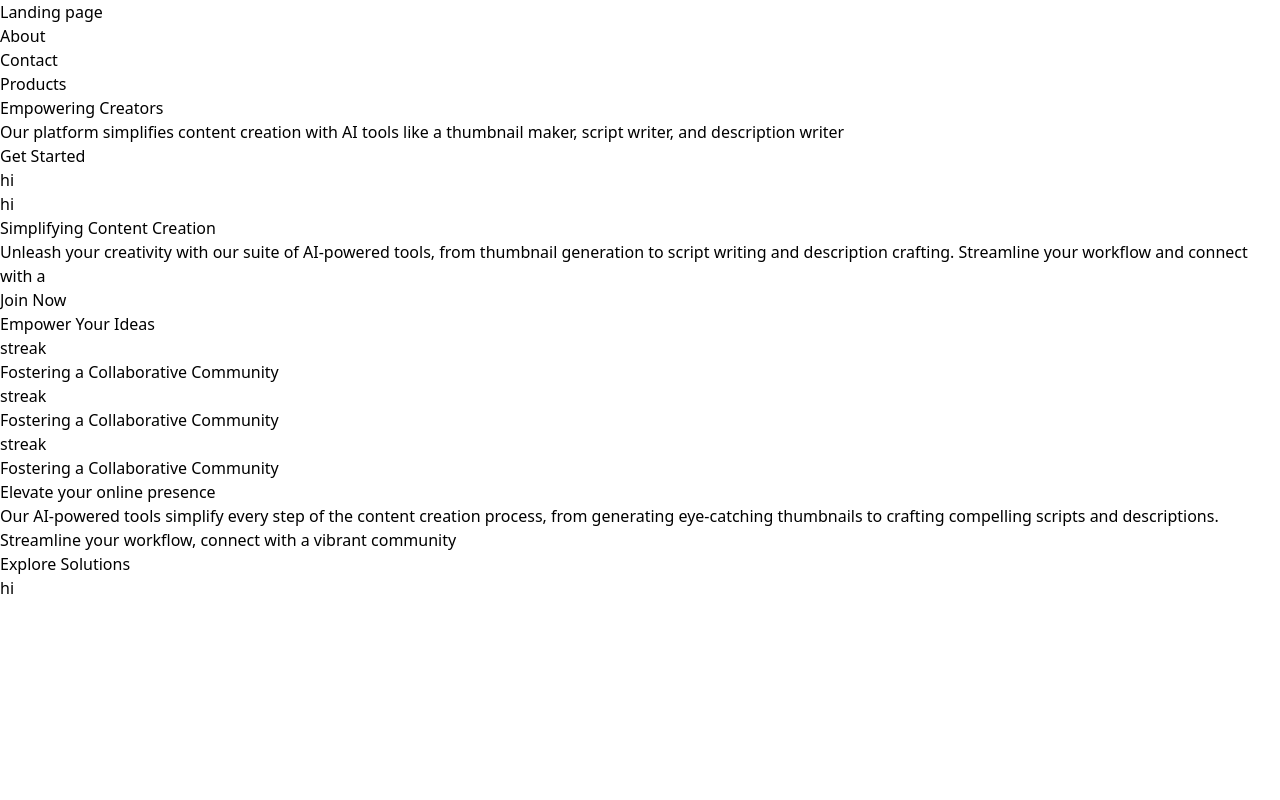
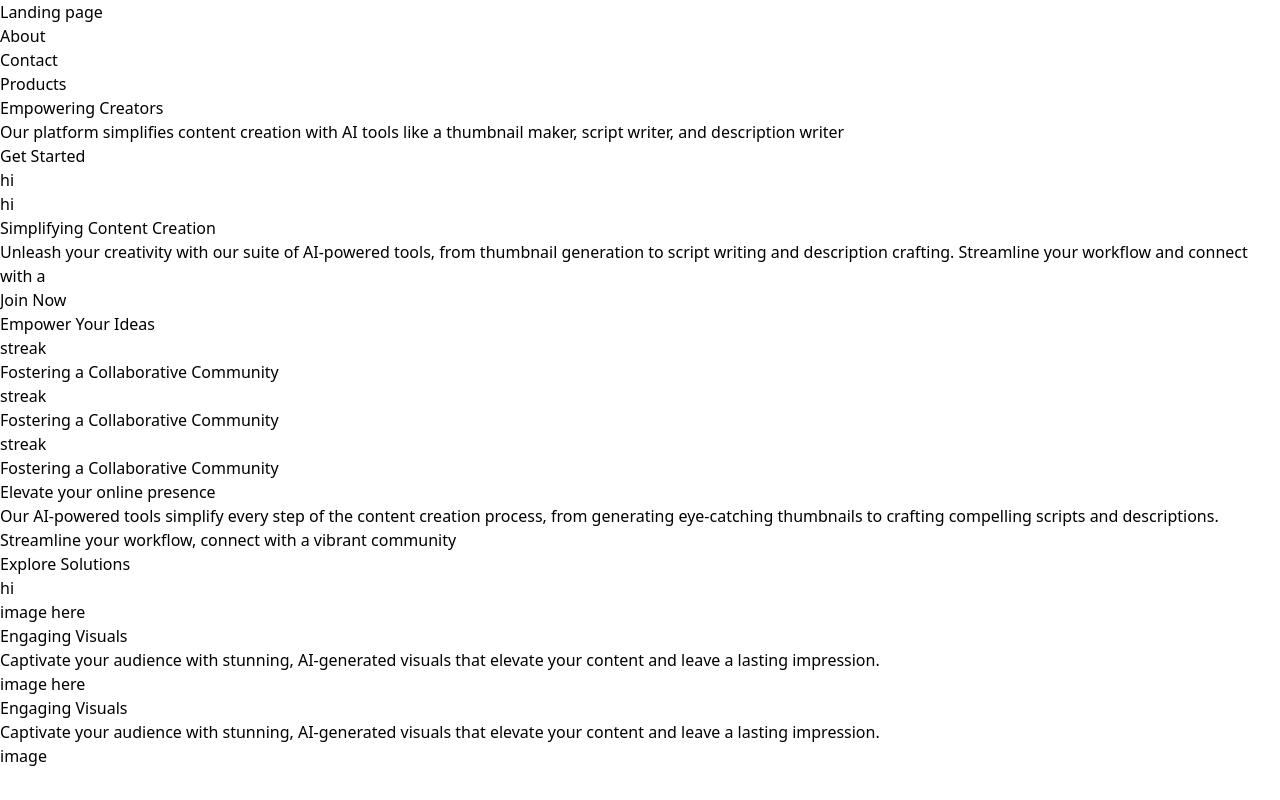
Before and after one commit to MetaCreators/LandingPage, a React (Vite) app: page / in a window 1280 px wide. Built offline with nearby package versions, Linux system fonts and the light colour scheme.

Commit message:
hero sectoin 5

```diff
--- a/src/App.tsx
+++ b/src/App.tsx
@@ -2,6 +2,7 @@ import "./App.css";
 import HeroSection2 from "./components/HeroSection2";
 import HeroSection3 from "./components/HeroSection3";
 import HeroSection4 from "./components/HeroSection4";
+import HeroSection5 from "./components/HeroSection5";
 import HeroSection1 from "./components/HerSection1";
 import Navbar from "./components/Navbar";
 
@@ -13,6 +14,7 @@ function App() {
       <HeroSection2 />
       <HeroSection3 />
       <HeroSection4 />
+      <HeroSection5 />
     </div>
   );
 }
--- a/src/components/HeroSection4.tsx
+++ b/src/components/HeroSection4.tsx
@@ -1,6 +1,6 @@
 function HeroSection4() {
   return (
-    <div className="bg-white flex justify-between text-black h-screen border-b border-black">
+    <div className="bg-white flex justify-between text-black h-screen">
       <div className="w-1/2 flex justify-center items-center text-left">
         <div className="w-3/4 space-y-6">
           <div className="text-wrap text-6xl font-bold text-blue-950">
--- /dev/null
+++ b/src/components/HeroSection5.tsx
@@ -0,0 +1,35 @@
+function HeroSection5() {
+  return (
+    <div className="bg-white flex justify-between text-black h-screen">
+      <div className="w-1/2 flex justify-center items-center text-left border border-red-300">
+        <div className="flex space-x-16 border w-1/2">
+          <div>
+            <div>image here</div>
+            <div>
+              <div className="text-2xl">Engaging Visuals</div>
+              <div>
+                Captivate your audience with stunning, AI-generated visuals that
+                elevate your content and leave a lasting impression.
+              </div>
+            </div>
+          </div>
+          <div>
+            <div>image here</div>
+            <div>
+              <div className="text-2xl">Engaging Visuals</div>
+              <div>
+                Captivate your audience with stunning, AI-generated visuals that
+                elevate your content and leave a lasting impression.
+              </div>
+            </div>
+          </div>
+        </div>
+      </div>
+      <div className="w-1/2 flex justify-center items-center">
+        {/* <img src={tailor} className="h-80 w-80 rounded-lg" /> */}image
+      </div>
+    </div>
+  );
+}
+
+export default HeroSection5;
```
